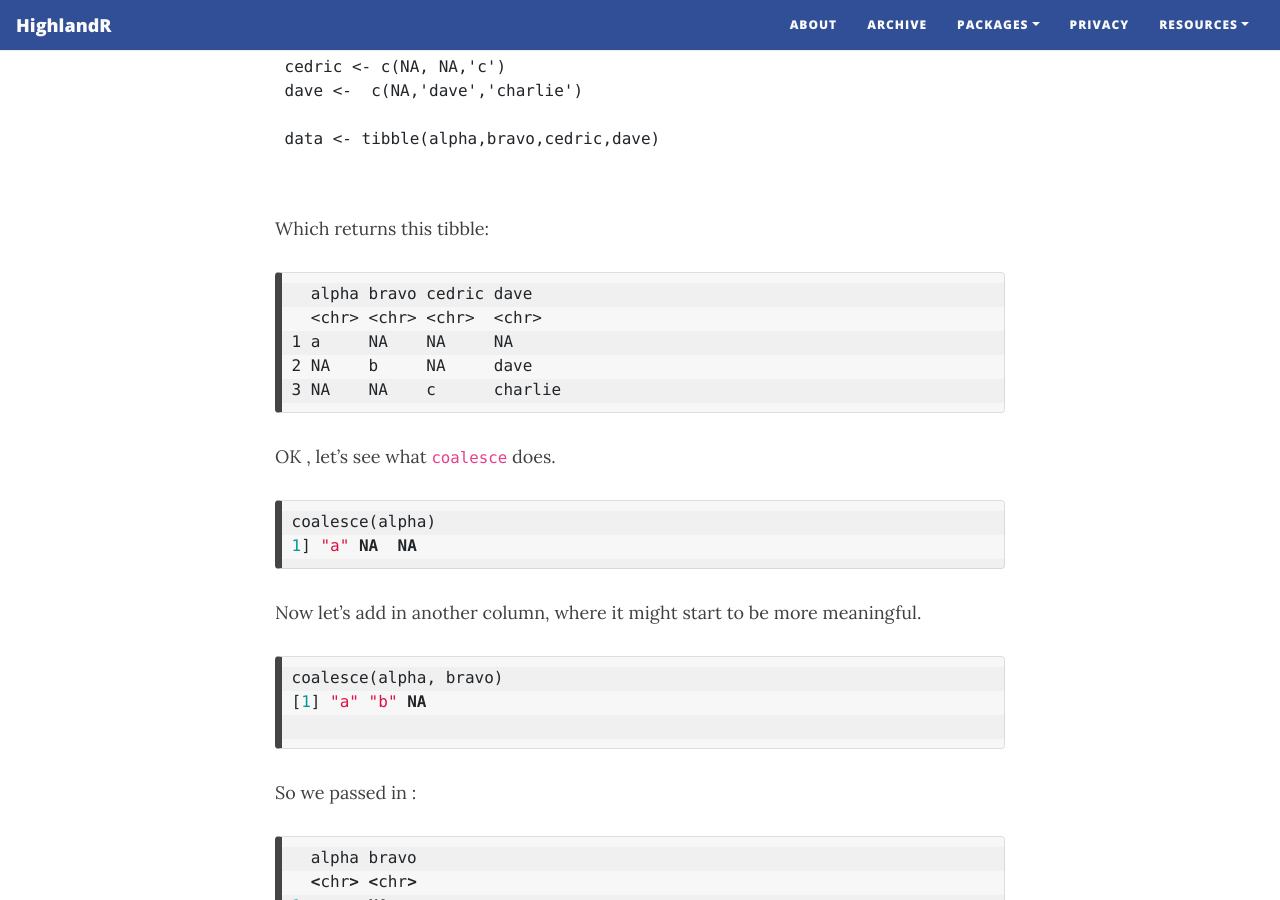
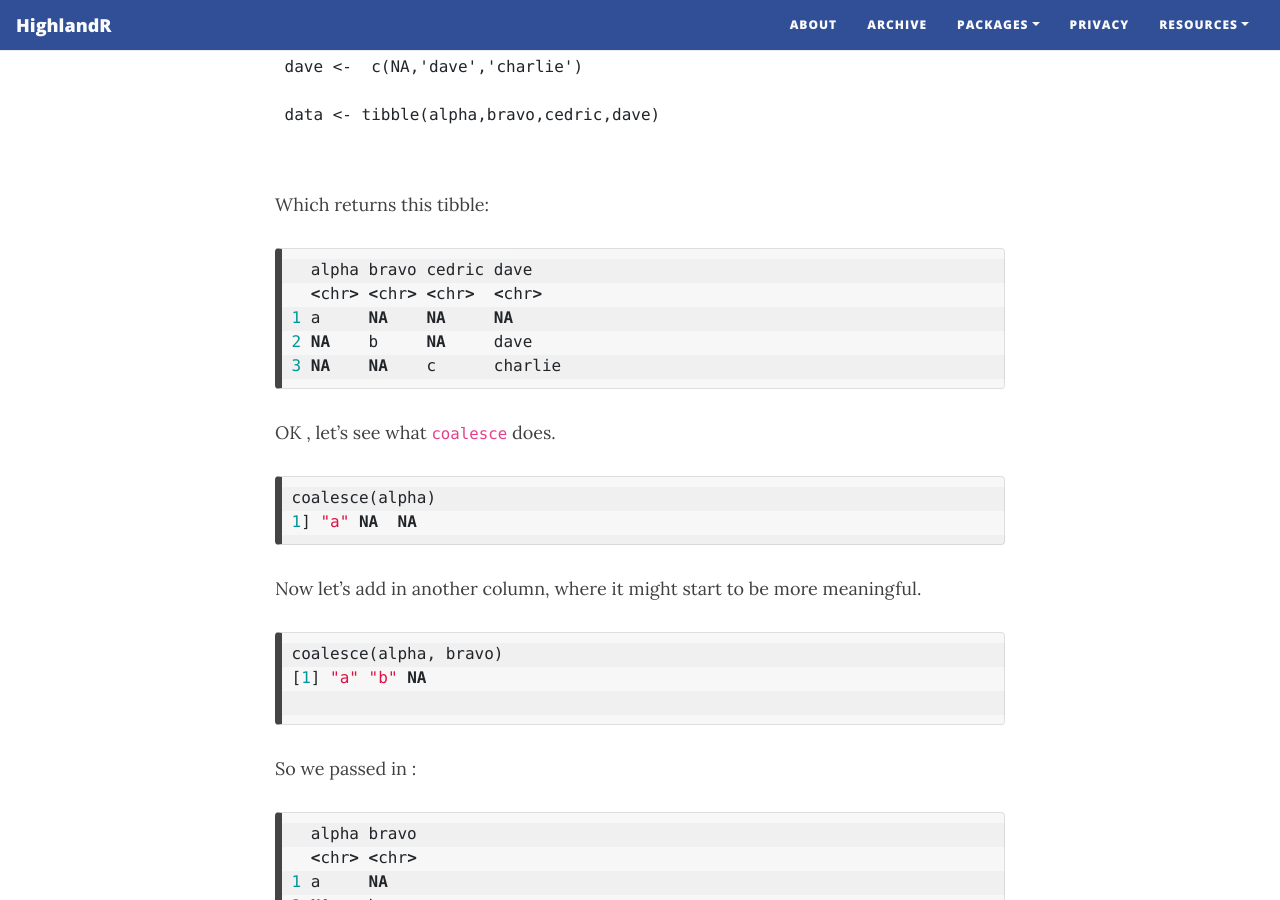
Before and after one commit to johnmackintosh/johnmackintosh.github.io, a Jekyll site: the page built from _posts/2020-12-13-coalesce.md, in a window 1280 px wide and 900 px high, scrolled down 1167 px. Built offline with Jekyll 4.4.1, drawn with Linux system fonts in a browser that asks for light colours; nearby versions of some CDN libraries.

Commit message:
Update 2020-12-13-coalesce.md

````diff
--- a/_posts/2020-12-13-coalesce.md
+++ b/_posts/2020-12-13-coalesce.md
@@ -19,11 +19,10 @@
 Any idea what this does?
 
 
-~~~SQL
+```SQL
 SELECT COALESCE(colA,colB,colC) AS my_col
 FROM my_table
-
-~~~
+```
 
 It will find the first  non NULL value in the 3 columns, and return it.
 If colA is NULL, but colB is populated, then colB is returned.
@@ -52,13 +51,13 @@
 ```
 Which returns this tibble:
 
-~~~
+```r
   alpha bravo cedric dave
   <chr> <chr> <chr>  <chr>
 1 a     NA    NA     NA
 2 NA    b     NA     dave
 3 NA    NA    c      charlie
-~~~
+```
 
 OK , let's see what ```coalesce``` does.
 
````
